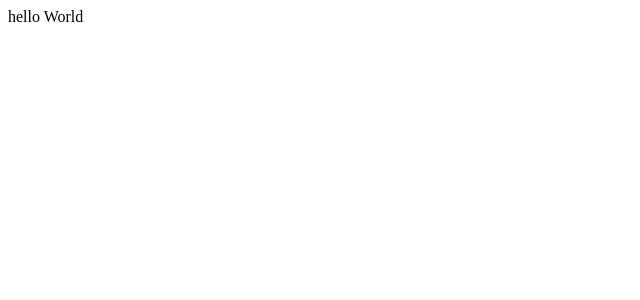
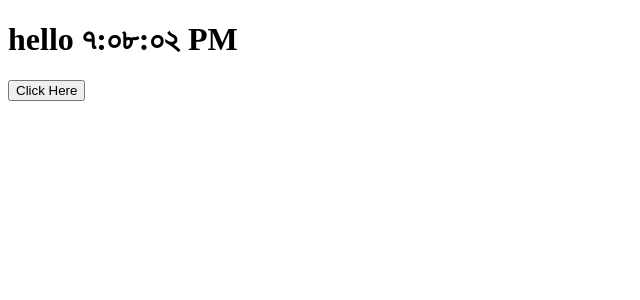
Before and after one commit to sabbirmahmud4455/hello-react, a React (Create React App) app: page / in a window 1280 px wide. Shown: the top 300 px of the page, without its empty margins (0-640 px from the left). Built offline with nearby package versions, Linux system fonts and the light colour scheme.

Commit message:
component and event

```diff
--- a/src/App.js
+++ b/src/App.js
@@ -1,9 +1,8 @@
+import TestComponent from "./components/TestComponent";
 
 function App() {
   return (
-    <div>
-      hello World
-    </div>
+    <TestComponent></TestComponent>
   );
 }
 
--- /dev/null
+++ b/src/components/TestComponent.js
@@ -0,0 +1,42 @@
+import React from "react";
+
+class TestComponent extends React.Component{
+
+	state = {date: new Date() };
+
+	componentDidMount(){
+		this.clockTimer = setInterval(() => {this.tick()}, 1000);
+	}
+
+	componentWillUnmount(){
+		clearInterval(this.clockTimer);
+	}
+
+	tick(){
+		this.setState({
+			date: new Date()
+		})
+	}
+
+	click(){
+		console.log('button was clicked');
+	}
+
+	render(){
+
+		const {date} = this.state;
+
+
+		return(
+			<div>
+				<h1>hello {date.toLocaleTimeString('bn-BD')}</h1>
+
+				<button onClick={this.click}>Click Here</button>
+			</div>
+
+		)
+	}
+
+}
+
+export default TestComponent;
```
Also changed, not shown: 1 other file (tests, documents, lock files or other folders).
